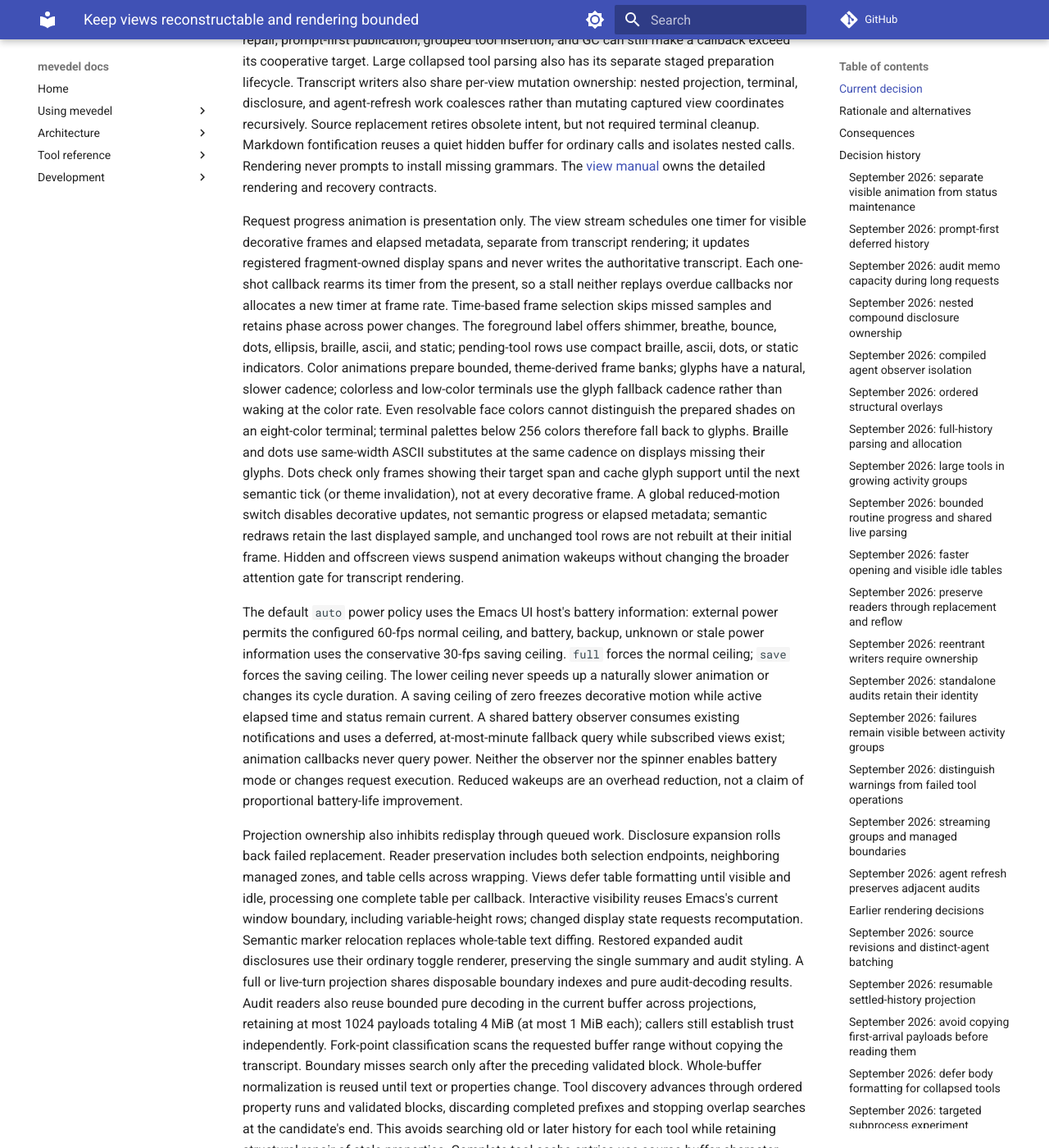
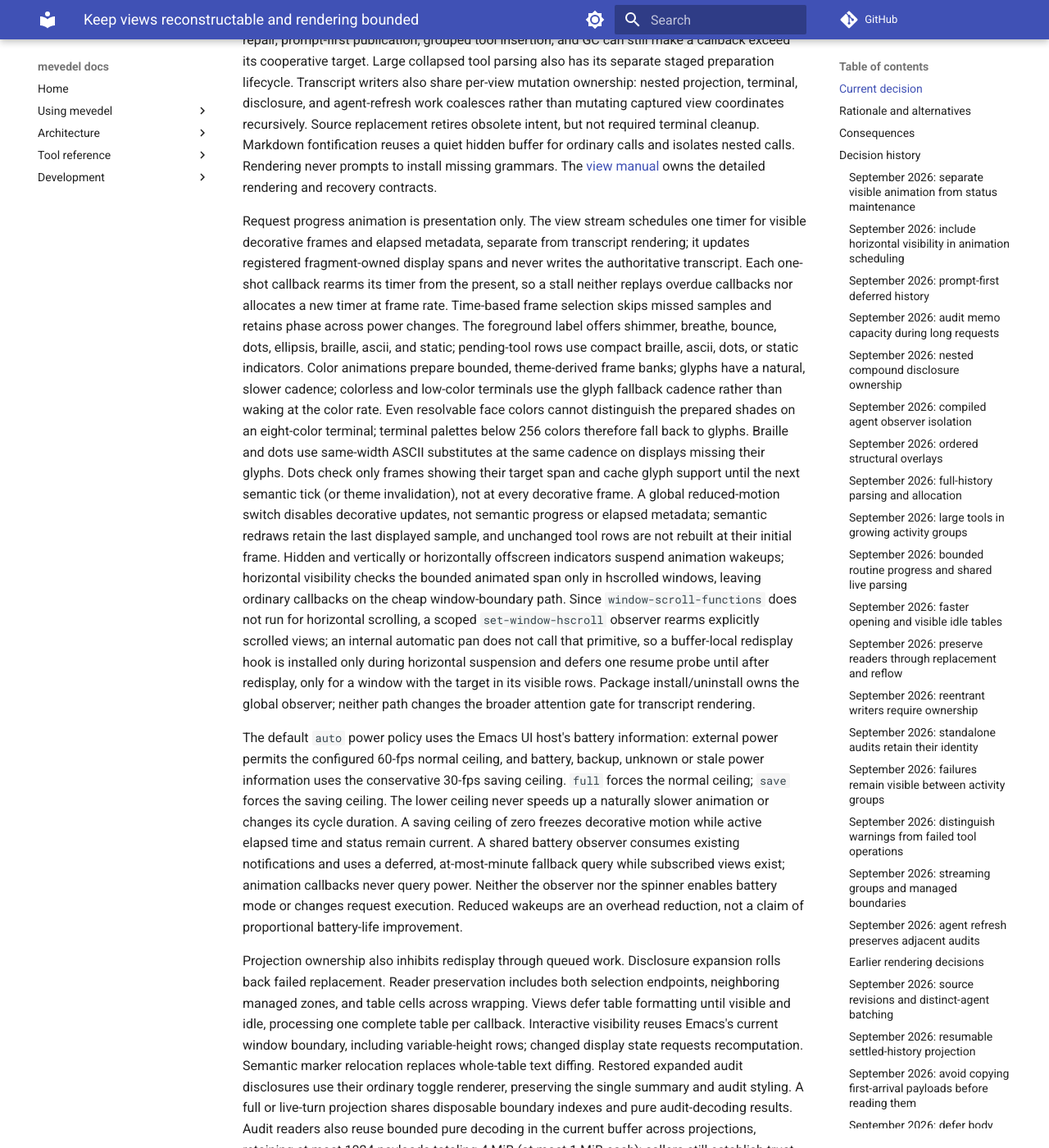
Before and after one commit to FrauH0lle/mevedel, an MkDocs documentation site: the page built from docs/adr/0119-keep-views-reconstructable-and-rendering-bounded.md, in a window 1280 px wide and 1400 px high, scrolled down 1162 px. Shown: the whole window at 82% size. Built offline with MkDocs 1.6.1 and Material for MkDocs 9.7.7, drawn with Linux system fonts in a browser that asks for light colours; comment, search, counter and statistics services are not loaded; some of the changed text lies outside the part shown.

Commit message:
Suspend view animation for horizontally hidden indicators

```diff
--- a/docs/adr/0119-keep-views-reconstructable-and-rendering-bounded.md
+++ b/docs/adr/0119-keep-views-reconstructable-and-rendering-bounded.md
@@ -77,8 +77,16 @@ semantic tick (or theme invalidation), not at every decorative frame. A global
 reduced-motion switch disables decorative updates, not semantic progress or
 elapsed metadata; semantic redraws retain the last displayed sample, and
 unchanged tool rows are not rebuilt at their initial frame. Hidden
-and offscreen views suspend animation wakeups
-without changing the broader attention gate for transcript rendering.
+and vertically or horizontally offscreen indicators suspend animation wakeups;
+horizontal visibility checks the bounded animated span only in hscrolled
+windows, leaving ordinary callbacks on the cheap window-boundary path. Since
+`window-scroll-functions` does not run for horizontal scrolling, a scoped
+`set-window-hscroll` observer rearms explicitly scrolled views; an internal
+automatic pan does not call that primitive, so a buffer-local redisplay hook
+is installed only during horizontal suspension and defers one resume probe
+until after redisplay, only for a window with the target in its visible rows.
+Package install/uninstall owns the global observer;
+neither path changes the broader attention gate for transcript rendering.
 
 The default `auto` power policy uses the Emacs UI host's battery information:
 external power permits the configured 60-fps normal ceiling, and battery,
@@ -192,6 +200,22 @@ arbitrary frame lists and a fixed interval were removed in favor of styles,
 rendering ceilings, and explicit power policy. The view manual describes
 the current user-facing controls and fallback behavior. No battery-life
 percentage or guaranteed delivered display rate follows from timer ceilings.
+
+### September 2026: include horizontal visibility in animation scheduling
+
+An independent production-view check found that an indicator scrolled entirely
+left of a truncated line still received 60-Hz display-property writes: the
+window-start/end gate described only vertical visibility. Checking the bounded
+animated span in hscrolled windows suspends those writes without adding pixel
+positioning to ordinary unscrolled frames. A separate Emacs 31.1 probe found
+that `window-scroll-functions` does not run when `set-window-hscroll` changes
+the horizontal position; observing that primitive for view windows ensures a
+stopped timer resumes after explicit horizontal scrolling. A follow-up probe
+found that Emacs automatically pans a truncated line during redisplay without
+calling the primitive or window-scroll hook. A redisplay observer installed
+only for suspended views sees both the pan away and its return, then defers
+one scheduler rearm outside redisplay; ordinary animation frames pay no hook
+cost.
 
 ### September 2026: prompt-first deferred history
 
```
Also changed, not shown: .mevedel/shared/spinner-animation-validation-20260927.md (+35 -0 lines), docs/view.md (+7 -2 lines), 5 other files.
